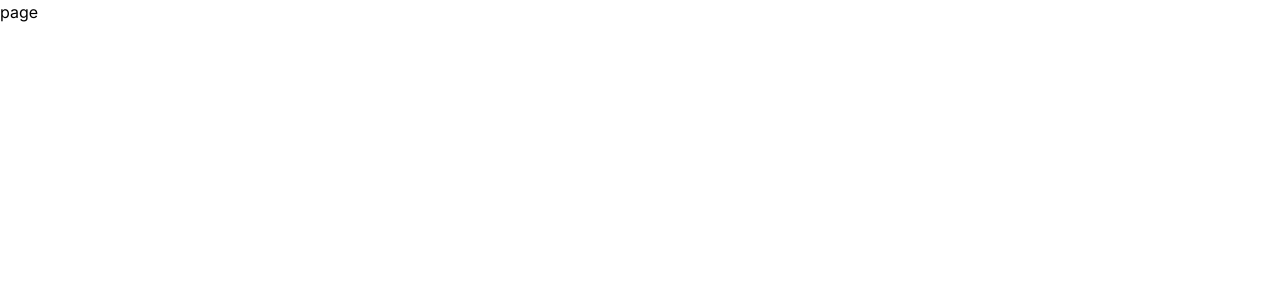
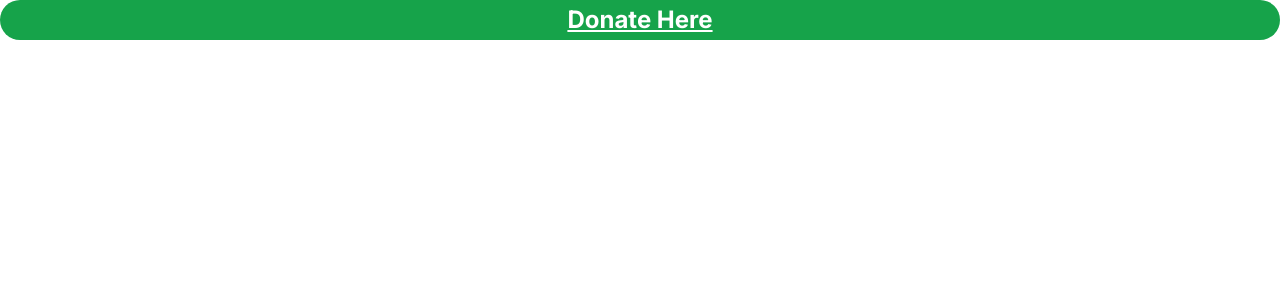
Before and after one commit to acm-ucr/hsp-website, a Next.js app: page /donate in a window 1280 px wide. Shown: the top 300 px of the page. Built offline with nearby package versions, Linux system fonts and the light colour scheme.

Commit message:
donate button

```diff
--- a/src/app/donate/page.js
+++ b/src/app/donate/page.js
@@ -1,7 +1,12 @@
 import React from "react";
+import Donate from "@/components/donate/Donate";
 
 const page = () => {
-  return <div>page</div>;
+  return (
+    <div>
+      <Donate />
+    </div>
+  );
 };
 
 export default page;
--- a/src/components/donate/Donate.js
+++ b/src/components/donate/Donate.js
@@ -1,7 +1,15 @@
 import React from "react";
+import Link from "next/link";
 
 const Donate = () => {
-  return <div>Donate</div>;
+  return (
+    <Link
+      href="#"
+      className="bg-green-600 text-white text-2xl font-bold text-decoration-line: underline flex justify-center items-center rounded-3xl min-w-fit px-4 min-h-fit py-1 hover:scale-110"
+    >
+      Donate Here
+    </Link>
+  );
 };
 
 export default Donate;
```
